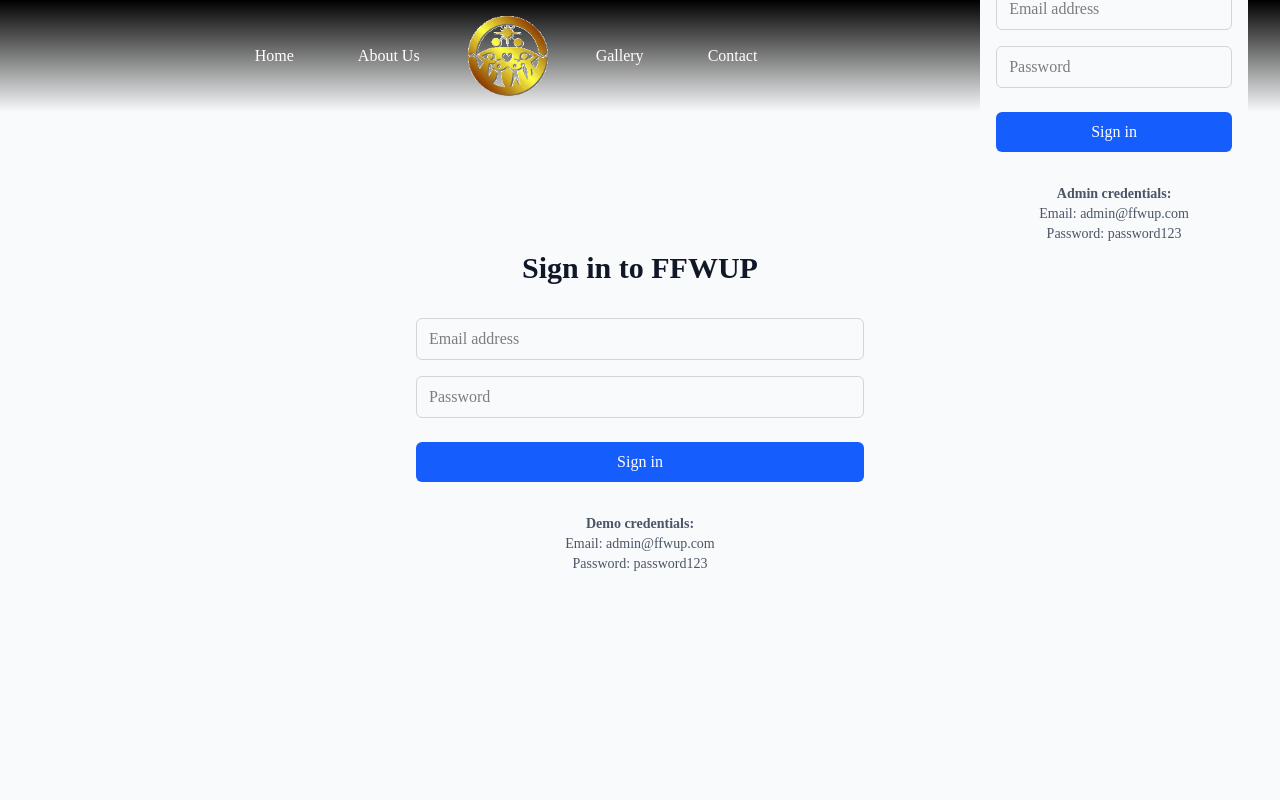
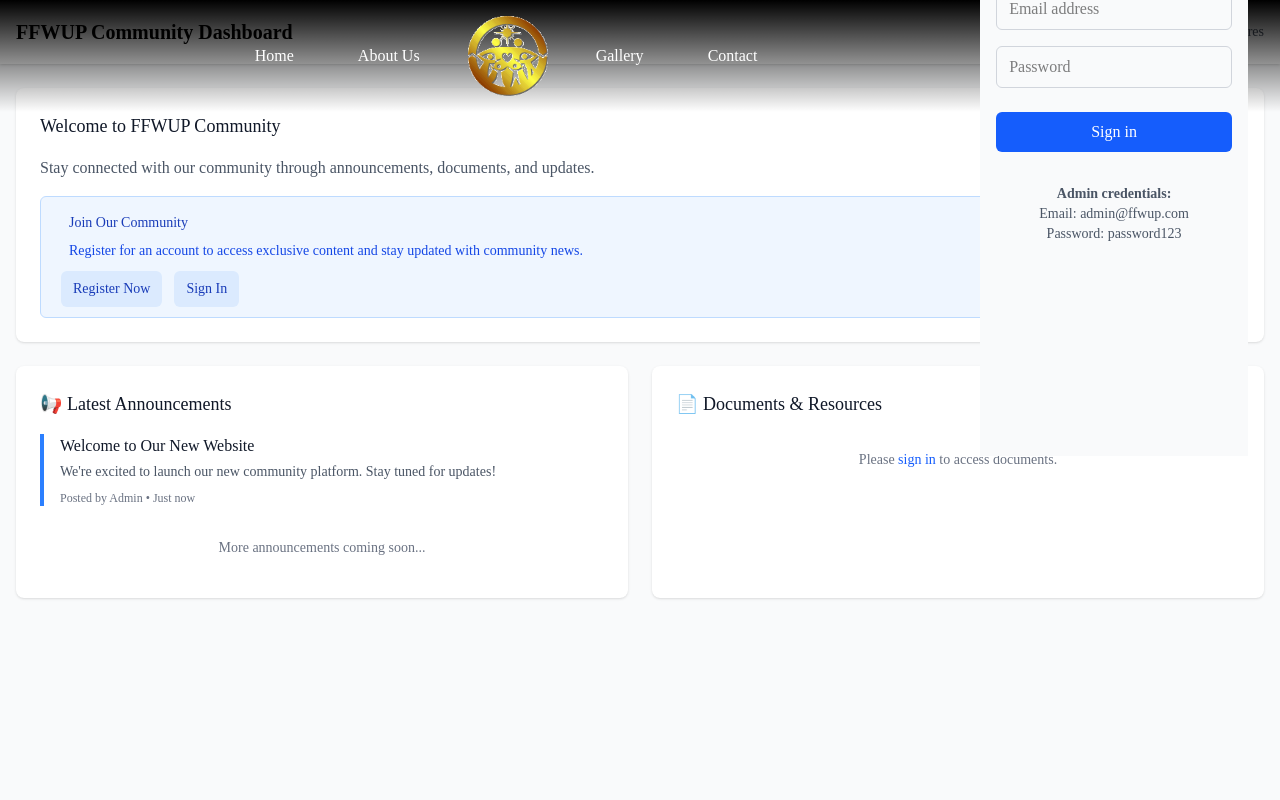
Before and after one commit to Hai-Loopy/FFWUP-Website, a Next.js app: page /dashboard in a window 1280 px wide. Shown: the top 800 px of the page. Built offline with nearby package versions, Linux system fonts and the light colour scheme; no server answers.

Commit message:
Update page.tsx

```diff
--- a/app/dashboard/page.tsx
+++ b/app/dashboard/page.tsx
@@ -1,95 +1,183 @@
 'use client'
 
-import { useState } from 'react'
-import { signIn } from 'next-auth/react'
-import { useRouter } from 'next/navigation'
+import { useSession } from 'next-auth/react'
+import Link from 'next/link'
 
-export default function LoginPage() {
-  const [email, setEmail] = useState('')
-  const [password, setPassword] = useState('')
-  const [error, setError] = useState('')
-  const [loading, setLoading] = useState(false)
-  const router = useRouter()
+/* eslint-disable @typescript-eslint/no-explicit-any */
 
-  const handleSubmit = async (e: React.FormEvent) => {
-    e.preventDefault()
-    setLoading(true)
-    setError('')
-
-    try {
-      const result = await signIn('credentials', {
-        email,
-        password,
-        redirect: false,
-      })
-
-      if (result?.error) {
-        setError('Invalid email or password')
-      } else {
-        router.push('/dashboard')
-      }
-    } catch  {
-      setError('An error occurred. Please try again.')
-    } finally {
-      setLoading(false)
-    }
-  }
+export default function Dashboard() {
+  const { data: session, status } = useSession()
 
   return (
-    <div className="min-h-screen flex items-center justify-center bg-gray-50 py-12 px-4">
-      <div className="max-w-md w-full space-y-8">
-        <div>
-          <h2 className="mt-6 text-center text-3xl font-extrabold text-gray-900">
-            Sign in to FFWUP
-          </h2>
+    <div className="min-h-screen bg-gray-50">
+      <nav className="bg-white shadow">
+        <div className="max-w-7xl mx-auto px-4">
+          <div className="flex justify-between h-16">
+            <div className="flex items-center">
+              <h1 className="text-xl font-semibold">FFWUP Community Dashboard</h1>
+            </div>
+            <div className="flex items-center space-x-4">
+              {session ? (
+                <>
+                  <span className="text-gray-700">Welcome, {session.user?.name}</span>
+                  {(session.user as any)?.role === 'admin' && (
+                    <Link
+                      href="/admin"
+                      className="bg-blue-500 hover:bg-blue-600 text-white px-4 py-2 rounded text-sm"
+                    >
+                      Admin Panel
+                    </Link>
+                  )}
+                </>
+              ) : (
+                <div className="text-sm text-gray-600">
+                  <Link href="/login" className="text-blue-600 hover:text-blue-500">
+                    Sign in
+                  </Link>
+                  {' '}to access more features
+                </div>
+              )}
+            </div>
+          </div>
         </div>
-        <form className="mt-8 space-y-6" onSubmit={handleSubmit}>
-          {error && (
-            <div className="bg-red-100 border border-red-400 text-red-700 px-4 py-3 rounded">
-              {error}
-            </div>
-          )}
+      </nav>
 
-          <div className="space-y-4">
-            <div>
-              <input
-                type="email"
-                required
-                className="w-full px-3 py-2 border border-gray-300 rounded-md focus:outline-none focus:ring-2 focus:ring-blue-500"
-                placeholder="Email address"
-                value={email}
-                onChange={(e) => setEmail(e.target.value)}
-              />
-            </div>
-            <div>
-              <input
-                type="password"
-                required
-                className="w-full px-3 py-2 border border-gray-300 rounded-md focus:outline-none focus:ring-2 focus:ring-blue-500"
-                placeholder="Password"
-                value={password}
-                onChange={(e) => setPassword(e.target.value)}
-              />
+      <main className="max-w-7xl mx-auto py-6 px-4">
+        {/* Welcome Section */}
+        <div className="bg-white overflow-hidden shadow rounded-lg mb-6">
+          <div className="px-4 py-5 sm:p-6">
+            <h2 className="text-lg font-medium text-gray-900 mb-4">
+              Welcome to FFWUP Community
+            </h2>
+            <p className="text-gray-600 mb-4">
+              Stay connected with our community through announcements, documents, and updates.
+            </p>
+
+            {!session && (
+              <div className="bg-blue-50 border border-blue-200 rounded-md p-4">
+                <div className="flex">
+                  <div className="ml-3">
+                    <h3 className="text-sm font-medium text-blue-800">
+                      Join Our Community
+                    </h3>
+                    <div className="mt-2 text-sm text-blue-700">
+                      <p>Register for an account to access exclusive content and stay updated with community news.</p>
+                    </div>
+                    <div className="mt-4">
+                      <div className="-mx-2 -my-1.5 flex">
+                        <Link
+                          href="/register"
+                          className="bg-blue-100 px-3 py-2 rounded-md text-sm font-medium text-blue-800 hover:bg-blue-200"
+                        >
+                          Register Now
+                        </Link>
+                        <Link
+                          href="/login"
+                          className="ml-3 bg-blue-100 px-3 py-2 rounded-md text-sm font-medium text-blue-800 hover:bg-blue-200"
+                        >
+                          Sign In
+                        </Link>
+                      </div>
+                    </div>
+                  </div>
+                </div>
+              </div>
+            )}
+          </div>
+        </div>
+
+        {/* Announcements Section */}
+        <div className="grid grid-cols-1 lg:grid-cols-2 gap-6">
+          <div className="bg-white overflow-hidden shadow rounded-lg">
+            <div className="px-4 py-5 sm:p-6">
+              <h3 className="text-lg font-medium text-gray-900 mb-4">
+                📢 Latest Announcements
+              </h3>
+              <div className="space-y-4">
+                {/* Placeholder announcements */}
+                <div className="border-l-4 border-blue-500 pl-4">
+                  <h4 className="font-medium text-gray-900">Welcome to Our New Website</h4>
+                  <p className="text-sm text-gray-600 mt-1">
+                    We're excited to launch our new community platform. Stay tuned for updates!
+                  </p>
+                  <p className="text-xs text-gray-500 mt-2">Posted by Admin • Just now</p>
+                </div>
+
+                <div className="text-center py-4">
+                  <p className="text-gray-500 text-sm">More announcements coming soon...</p>
+                </div>
+              </div>
             </div>
           </div>
 
-          <div>
-            <button
-              type="submit"
-              disabled={loading}
-              className="w-full py-2 px-4 bg-blue-600 hover:bg-blue-700 text-white font-medium rounded-md disabled:opacity-50"
-            >
-              {loading ? 'Signing in...' : 'Sign in'}
-            </button>
+          {/* Documents Section */}
+          <div className="bg-white overflow-hidden shadow rounded-lg">
+            <div className="px-4 py-5 sm:p-6">
+              <h3 className="text-lg font-medium text-gray-900 mb-4">
+                📄 Documents & Resources
+              </h3>
+              <div className="space-y-3">
+                {session ? (
+                  <div className="text-center py-4">
+                    <p className="text-gray-500 text-sm">No documents available yet.</p>
+                  </div>
+                ) : (
+                  <div className="text-center py-4">
+                    <p className="text-gray-500 text-sm">
+                      Please <Link href="/login" className="text-blue-600 hover:text-blue-500">sign in</Link> to access documents.
+                    </p>
+                  </div>
+                )}
+              </div>
+            </div>
           </div>
-        </form>
+        </div>
 
-        <div className="mt-4 text-sm text-gray-600 text-center">
-          <p><strong>Demo credentials:</strong></p>
-          <p>Email: admin@ffwup.com</p>
-          <p>Password: password123</p>
-        </div>
-      </div>
+        {/* User Status Section */}
+        {session && (
+          <div className="mt-6 bg-white overflow-hidden shadow rounded-lg">
+            <div className="px-4 py-5 sm:p-6">
+              <h3 className="text-lg font-medium text-gray-900 mb-4">
+                Your Account
+              </h3>
+              <div className="grid grid-cols-1 md:grid-cols-3 gap-4">
+                <div className="bg-green-50 p-4 rounded-lg">
+                  <h4 className="font-medium text-green-900">Status</h4>
+                  <p className="text-green-700 mt-1">✅ Logged In</p>
+                  <p className="text-green-700">📧 {session.user?.email}</p>
+                </div>
+
+                <div className="bg-blue-50 p-4 rounded-lg">
+                  <h4 className="font-medium text-blue-900">Account Type</h4>
+                  <p className="text-blue-700 mt-1">
+                    {(session.user as any)?.role === 'admin' ? '👑 Administrator' : '👤 Member'}
+                  </p>
+                </div>
+
+                <div className="bg-purple-50 p-4 rounded-lg">
+                  <h4 className="font-medium text-purple-900">Quick Actions</h4>
+                  <div className="mt-2 space-y-1">
+                    {(session.user as any)?.role === 'admin' && (
+                      <Link
+                        href="/admin"
+                        className="block text-purple-700 hover:text-purple-900 text-sm"
+                      >
+                        → Admin Panel
+                      </Link>
+                    )}
+                    <button
+                      onClick={() => window.location.reload()}
+                      className="block text-purple-700 hover:text-purple-900 text-sm"
+                    >
+                      → Refresh Content
+                    </button>
+                  </div>
+                </div>
+              </div>
+            </div>
+          </div>
+        )}
+      </main>
     </div>
   )
 }
```
